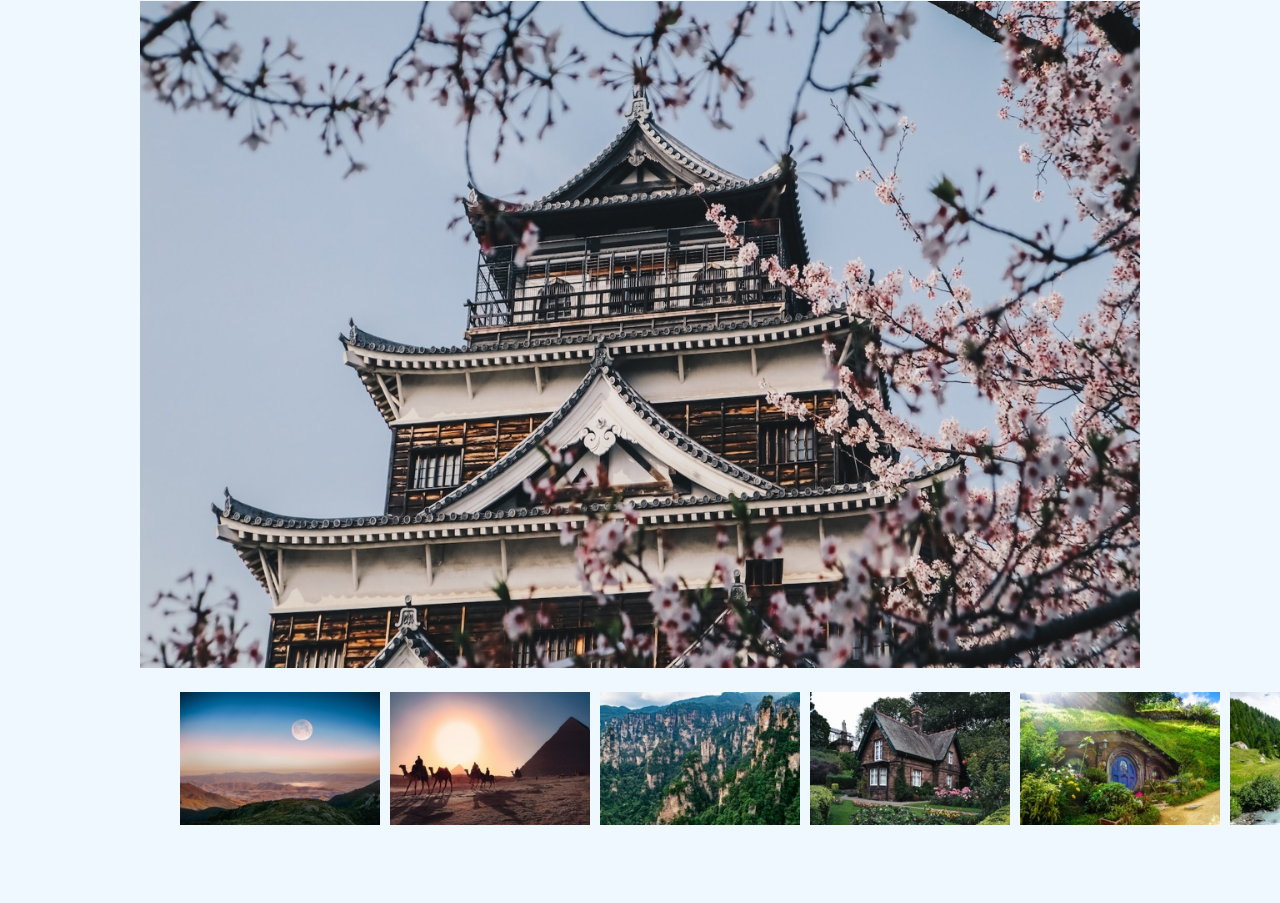
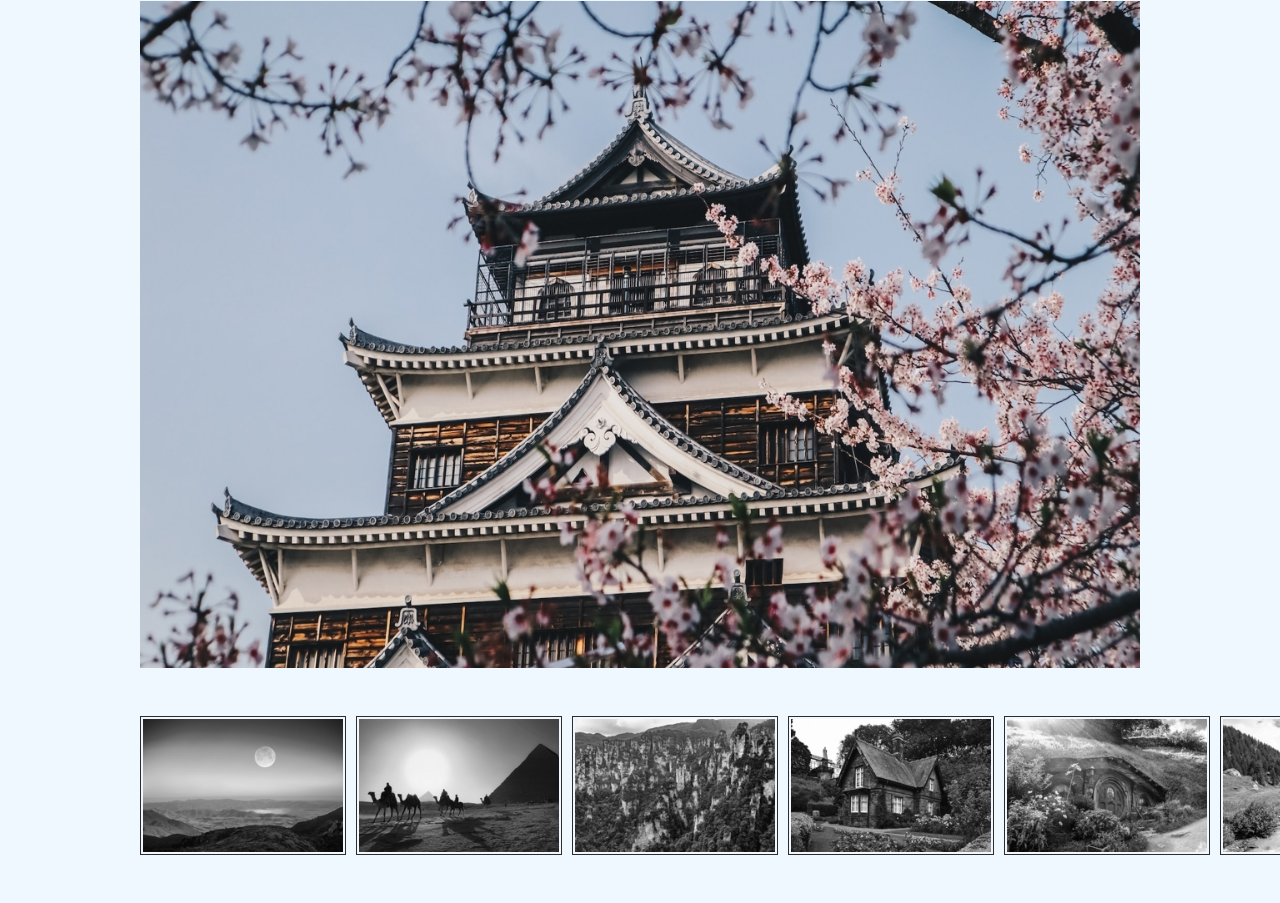
Before and after one commit to syanismu/js-assignment2, a plain HTML site: page assignment2.html in a window 1280 px wide. Shown: the part 239-1142 px from the top of the page. Before the commit the page ends 1104 px from the top, so only its background shows below. Drawn offline with Linux system fonts and the light colour scheme; a script that the page names is missing; a web font is replaced by a local one.

Commit message:
Carousel CSS update

```diff
--- a/css/gallery.css
+++ b/css/gallery.css
@@ -1,10 +1,11 @@
 
 @import url('https://fonts.googleapis.com/css2?family=La+Belle+Aurore&display=swap');
 
-:root{
+html{
     font-family: 'La Belle Aurore', cursive;
     font-size: 24px;
     line-height: 2;
+    box-sizing: border-box;
 }
 
 body{
@@ -19,6 +20,7 @@ body{
     position: relative;
     width: 1000px;
     margin: auto;
+
     /* overflow: hidden; */
 }
 
@@ -58,7 +60,20 @@ body{
     /* position: absolute;
     bottom: 0; */
 
+    background-color: #f0f8ff;
+    padding: 2rem 0;
     list-style: none;
+    margin: 0;
+}
+
+.carousel li{
+    line-height: 0;
+    padding: 2px;
+    border: 1px solid #2E2D2C;
+}
+
+.carousel li img{
+    filter: grayscale(1);
 }
 
 .thumbnail{
```
